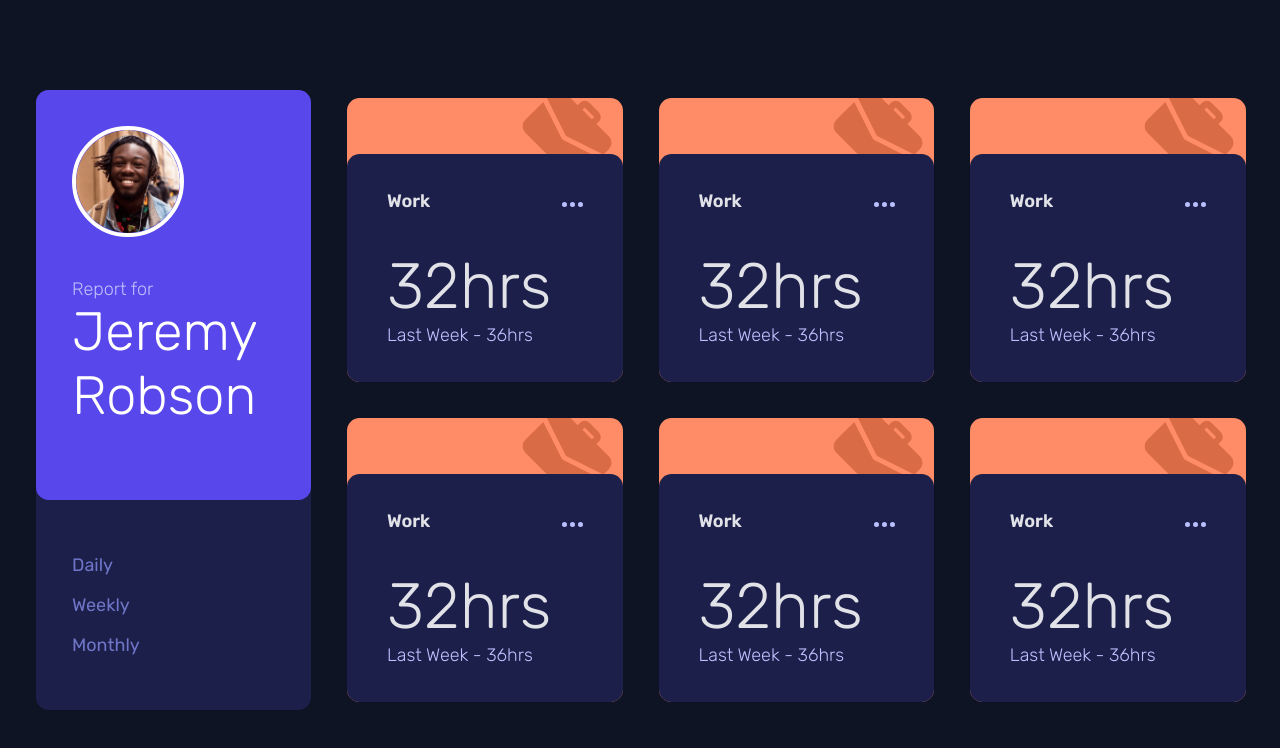
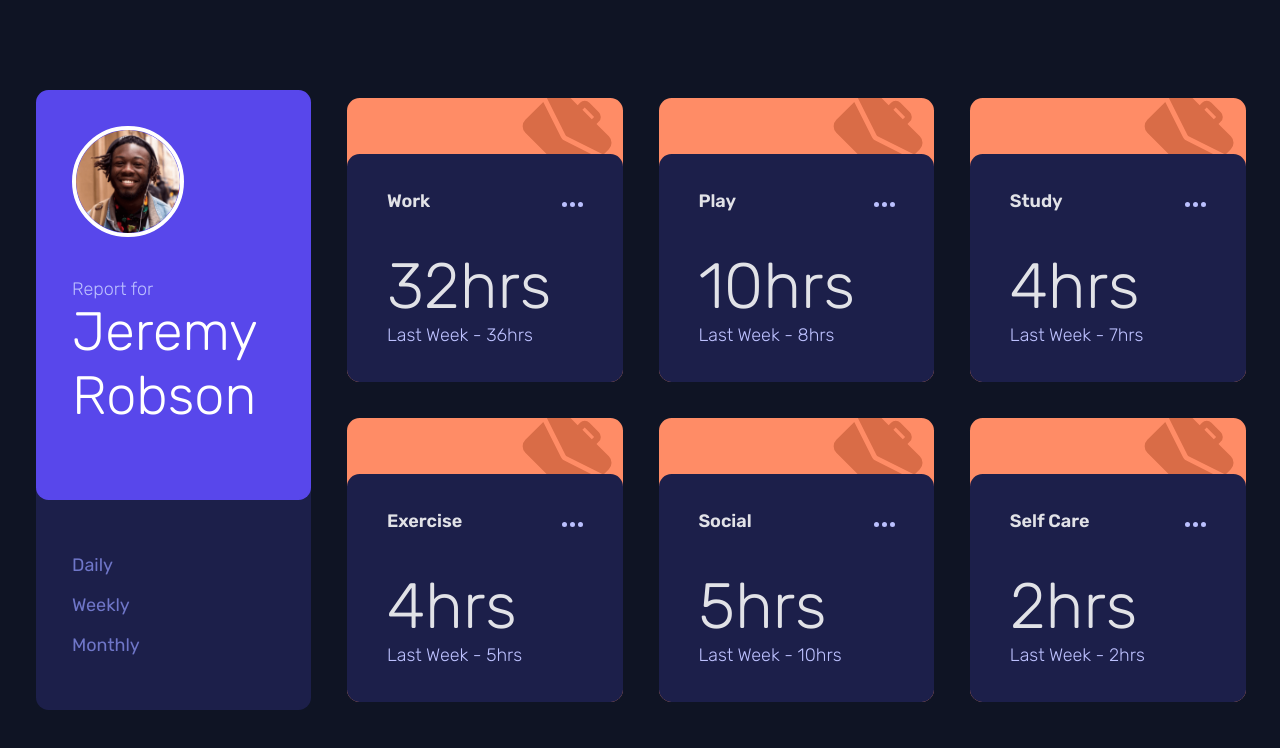
Before and after one commit to mahiv87/chrono-dash, a React (Vite) app: page / in a window 1280 px wide. Shown: the top 748 px of the page. Built offline with nearby package versions, Linux system fonts and the light colour scheme.

Commit message:
dynamically render card data from local data file

```diff
--- a/src/App.jsx
+++ b/src/App.jsx
@@ -1,6 +1,7 @@
 import './App.css';
 import UserComponent from './components/UserComponent/UserComponent';
 import CardComponent from './components/CardComponent/CardComponent';
+import data from './db/data.json';
 
 function App() {
 	return (
@@ -8,12 +9,20 @@ function App() {
 			<div className="container">
 				<UserComponent />
 				<div className="cardsContainer">
+					{data &&
+						data.map((activity) => (
+							<CardComponent
+								title={activity.title}
+								time={activity.timeframes.weekly.current}
+								previous={activity.timeframes.weekly.previous}
+							/>
+						))}
+					{/* <CardComponent />
 					<CardComponent />
 					<CardComponent />
 					<CardComponent />
 					<CardComponent />
-					<CardComponent />
-					<CardComponent />
+					<CardComponent /> */}
 				</div>
 			</div>
 		</>
--- a/src/components/CardComponent/CardComponent.jsx
+++ b/src/components/CardComponent/CardComponent.jsx
@@ -2,7 +2,7 @@ import styles from '../CardComponent/CardComponent.module.css';
 import icon from '../../images/icon-work.svg';
 import elipsis from '../../images/icon-ellipsis.svg';
 
-function CardComponent() {
+function CardComponent({ title, time, previous }) {
 	return (
 		<div className={styles.container}>
 			<div className={styles.imageContainer}>
@@ -10,14 +10,14 @@ function CardComponent() {
 			</div>
 			<div className={styles.activityInfo}>
 				<div className={styles.header}>
-					<p className={styles.title}>Work</p>
+					<p className={styles.title}>{title}</p>
 					<a href="#">
 						<img src={elipsis} alt="elipsis" className={styles.elipsis} />
 					</a>
 				</div>
 				<div className={styles.timeContainer}>
-					<p className={styles.time}>32hrs</p>
-					<p className={styles.previous}>Last Week - 36hrs</p>
+					<p className={styles.time}>{time}hrs</p>
+					<p className={styles.previous}>Last Week - {previous}hrs</p>
 				</div>
 			</div>
 		</div>
```
